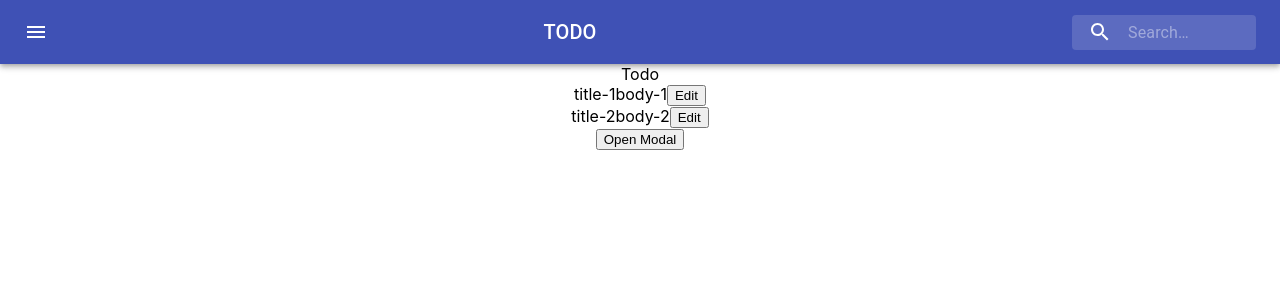
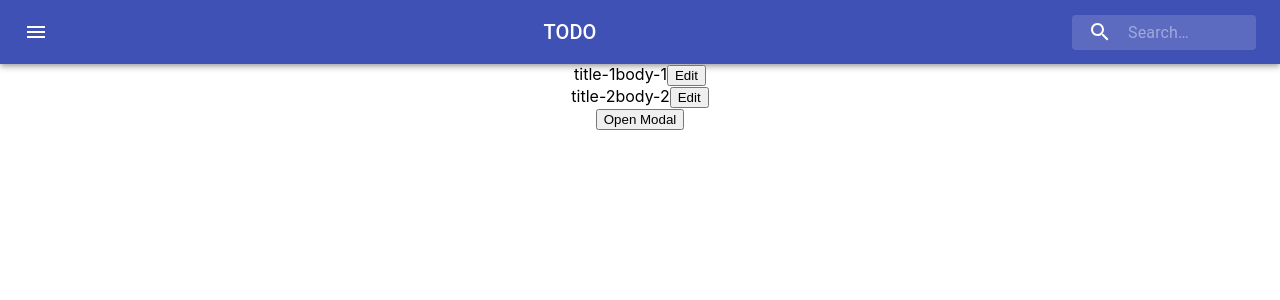
Before and after one commit to Yusuke2568/todo-list, a React (Create React App) app: page / in a window 1280 px wide. Shown: the top 300 px of the page. Built offline with nearby package versions, Linux system fonts and the light colour scheme.

Commit message:
不要な文言を削除

```diff
--- a/src/App.tsx
+++ b/src/App.tsx
@@ -34,7 +34,6 @@ const App: React.FC = () => {
   return (
     <div className="App">
       <SearchAppBar />
-      Todo
       <Todos todos={todos} onclickHo={openEditModal} />
       <Preview />
       <TodoModal />
```
